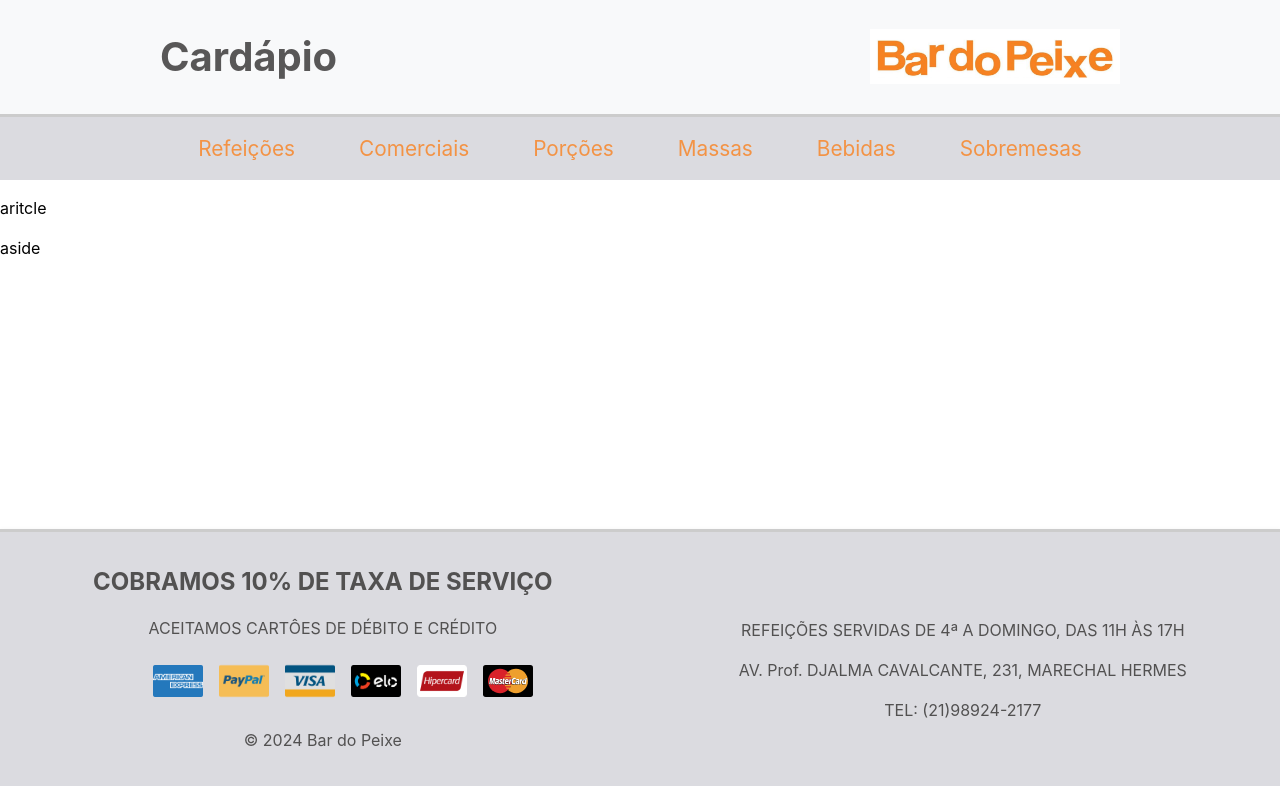
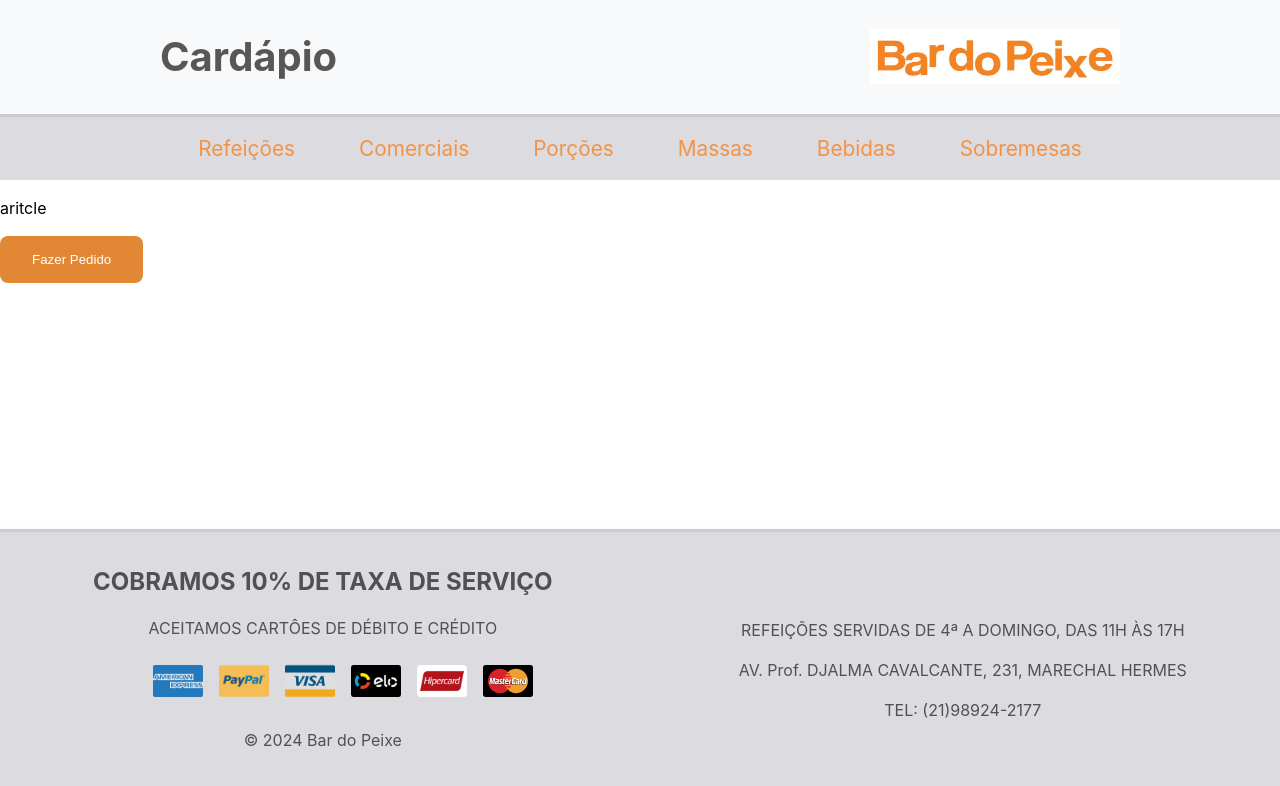
Before and after one commit to TatianeMarinho/Cardapio-Online, a React (Vite) app: page /menu in a window 1280 px wide. Shown: the top 786 px of the page. Built offline with nearby package versions, Linux system fonts and the light colour scheme.

Commit message:
aside criado

```diff
--- a/src/components/Aside/AsideMenu.tsx
+++ b/src/components/Aside/AsideMenu.tsx
@@ -1,7 +1,11 @@
+import { Link } from "react-router-dom";
+
 function AsideMenu() {
     return (
         <aside>
-            <p>aside</p>
+            <Link className="link_button" to={"/"}>
+            <button>Fazer Pedido</button>
+            </Link>
         </aside>
     )
 }
```
